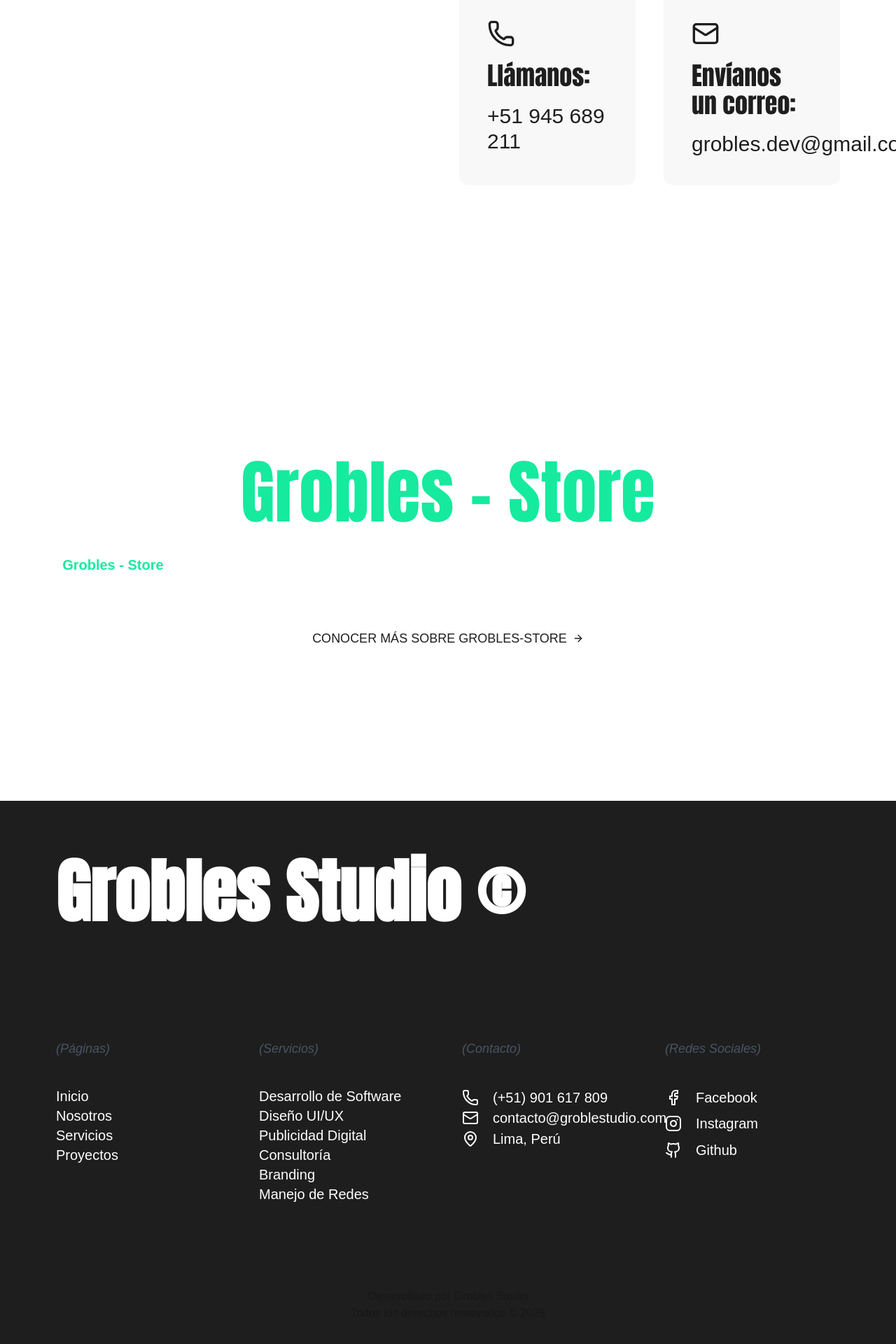
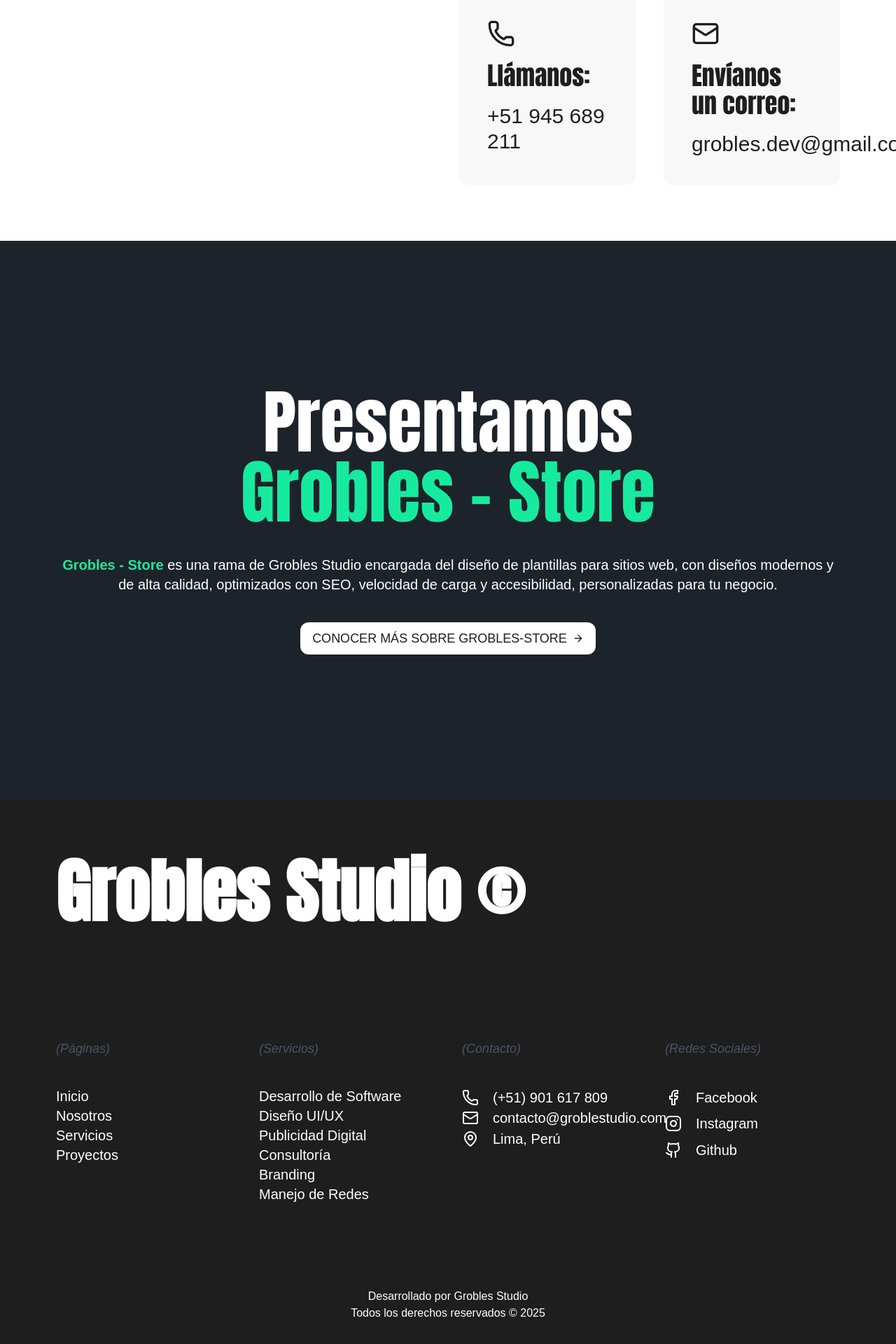
Before and after one commit to Grobles-Inc/Portafolio-Grobles, a React (Vite) app: page /contact in a window 1280 px wide. Shown: the part 1294-3214 px from the top of the page at 70% size. Built offline with nearby package versions, Linux system fonts and the light colour scheme; a web font is replaced by a local one.

Commit message:
Actualización: Errores Resueltos.

```diff
--- a/src/components/CallToAction.tsx
+++ b/src/components/CallToAction.tsx
@@ -3,7 +3,7 @@ import { ArrowRight } from "lucide-react"
 export default function CallToAction() {
   return (
     <main
-      className="h-screen flex items-center justify-center md:sticky top-0 z-0"
+      className="h-screen flex items-center justify-center md:sticky top-0 z-0 bg-[#1d232a]"
       data-aos="zoom-in"
       data-aos-delay="100">
       <div
--- a/src/components/Footer.tsx
+++ b/src/components/Footer.tsx
@@ -184,7 +184,7 @@ export default function Footer() {
         </div>
       </div>
       <div
-      className="text-center pt-10 md:pt-30">
+      className="text-center pt-10 md:pt-30 text-white">
         Desarrollado por <a href="https://www.groblestudio.com" target="_blank" rel="noopener noreferrer">Grobles Studio</a> <br />
         Todos los derechos reservados &copy; {new Date().getFullYear()}
       </div>
--- a/src/components/NavBar.tsx
+++ b/src/components/NavBar.tsx
@@ -42,8 +42,8 @@ export default function NavBar() {
       <main className="flex justify-between items-center max-w-6xl mx-auto bg-primary m-3 p-2 lg:p-2 rounded-full shadow-xl">
         <a href="/">
           <div className="flex items-center gap-2">
-            <img src={logo} alt="Logo" className="w-fit h-8 lg:h-10" />
-            <h1 className='text-secondary text-lg lg:text-2xl font-bold'>Grobles Studio</h1>
+            <img src={logo} alt="Logo" className="w-10 h-10" />
+            <h1 className='text-secondary text-xl lg:text-2xl font-bold'>Grobles Studio</h1>
           </div>
         </a>
 
--- a/src/features/home/components/HeroSection.tsx
+++ b/src/features/home/components/HeroSection.tsx
@@ -1,5 +1,6 @@
 import { Link } from "react-router-dom"
 import Button from "@/components/Button"
+import logoGrobles from '@/assets/logoGrobles.png'
 
 export default function HeroSection() {
   return (
@@ -81,7 +82,7 @@ export default function HeroSection() {
           <div
           className="bg-secondary rounded-3xl w-full md:w-[30%] flex justify-center md:justify-start">
             <a href="https://grobles-store.vercel.app" target="_blank">
-              <img src="/src/assets/logoGrobles.png" alt="Logo Grobles"
+              <img src={logoGrobles} alt="Logo Grobles"
                 className="w-fit h-20 object-cover" />
             </a>
           </div>
```
